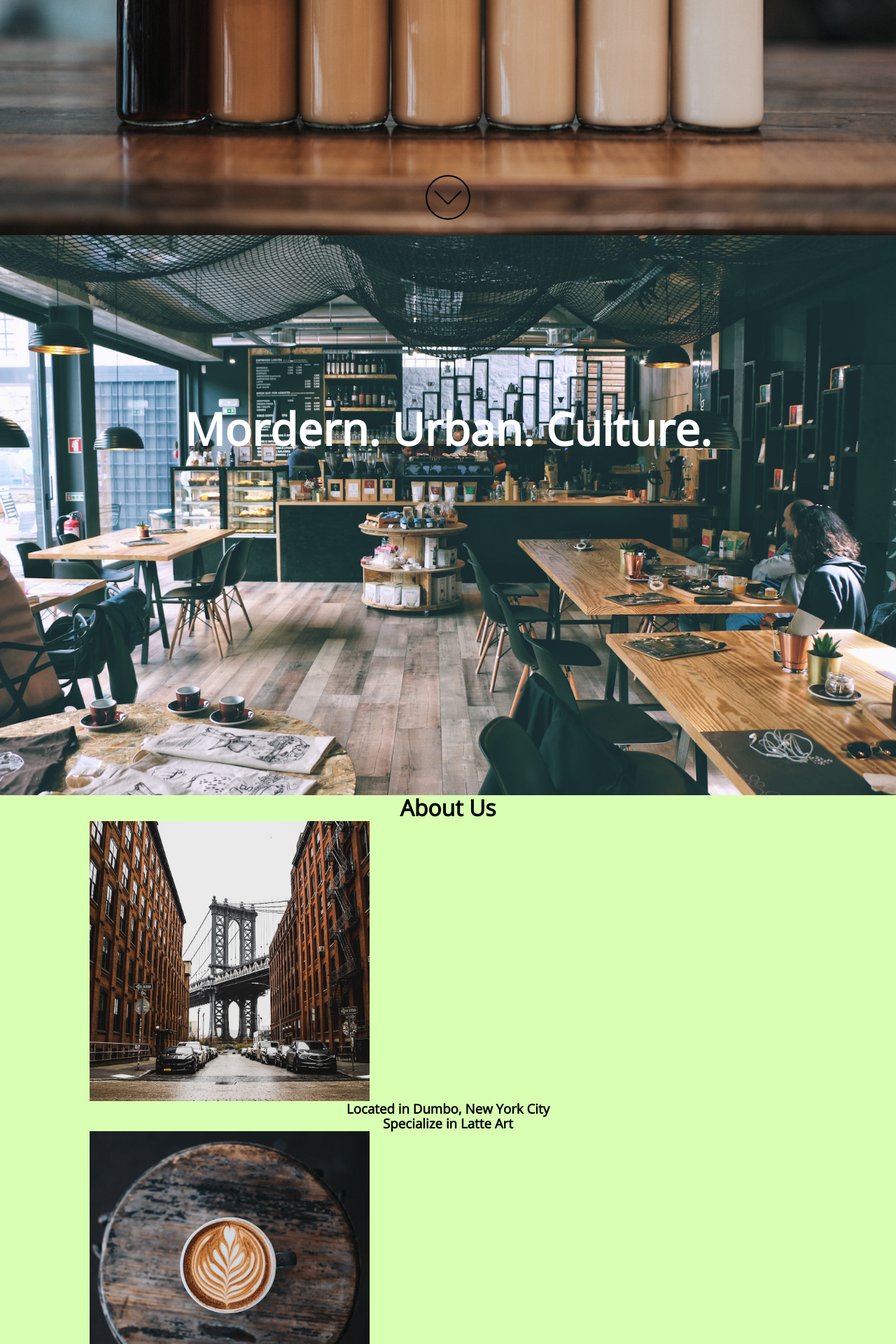
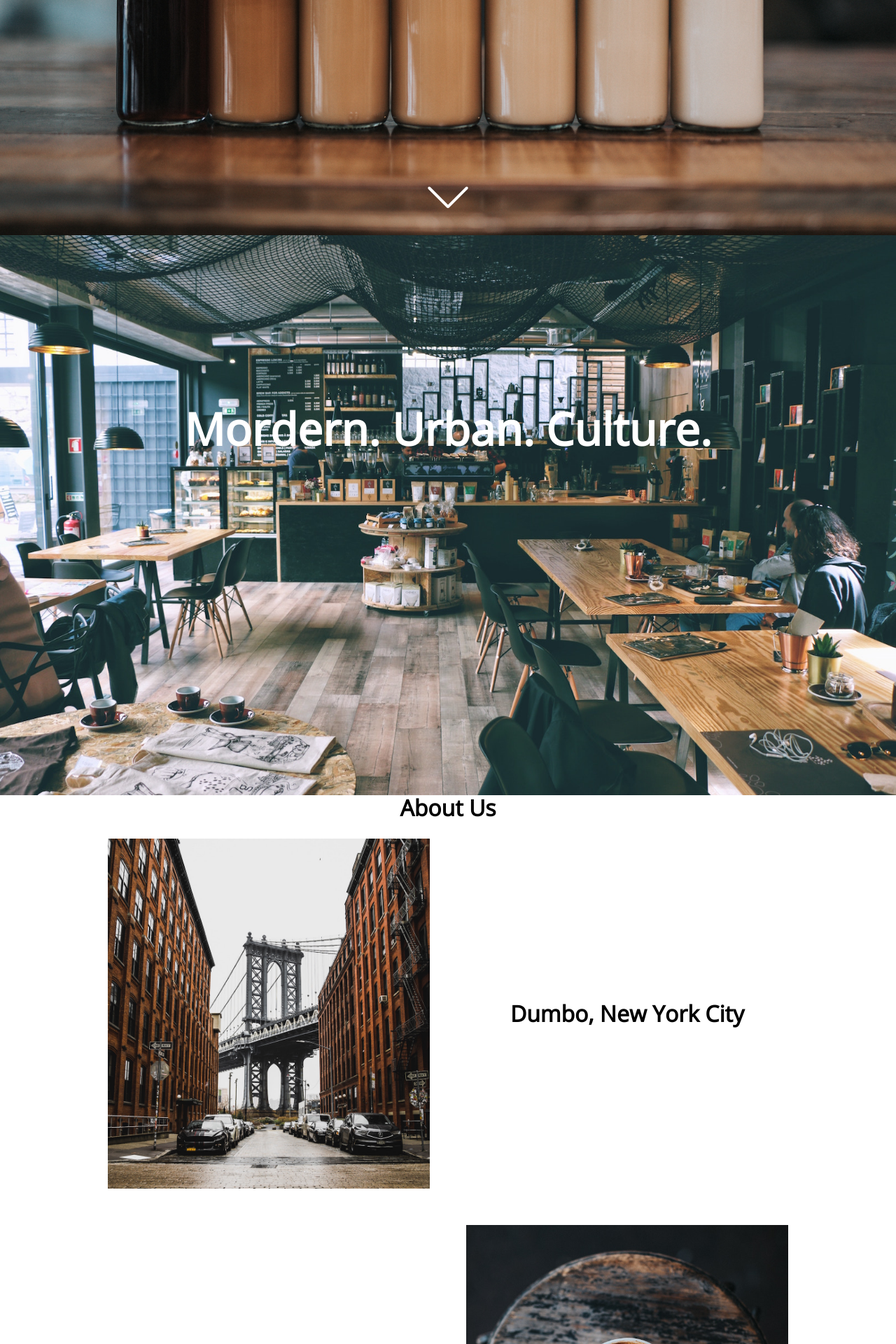
Before and after one commit to Daniel1995db/Coffee-Shop, a PHP site: page / in a window 1280 px wide. Shown: the part 464-2384 px from the top of the page at 70% size. Run offline with PHP 8.4, Linux system fonts and the light colour scheme.

Commit message:
about and see more

```diff
--- a/index.html
+++ b/index.html
@@ -14,7 +14,7 @@
 	<div class="LandingSection">
 		<h1 class="LandingSectionDescription">The Coffee Shop</h1>
 		<div class="SeeMore">
-			<img src="./Images/SeeMoreIcon.png">
+			<img src="./Images/SeeMore.png">
 		</div>
 	</div>
 
@@ -28,19 +28,14 @@
 	<div class="AboutSection">
 		<h1>About Us</h1>
 		<div id="Container">
-			<div id="ContainerSub">
-				<p class="DumboImage"></p>
-			</div>
-			<div id="ContainerSub2">
-				<h3 class="AboutDescription">Located in Dumbo, New York City</h3>
-			</div>
-			<div id="ContainerSub">
-				<h3 class="AboutDescription">Specialize in Latte Art</h3>
-			</div>
-			<div id="ContainerSub2">
-				<p class="AboutImage"></p>
-			</div>
+			<p class="DumboImage"></p>
+			<h1 class="AboutDescription">Dumbo, New York City</h1>
+		<!-- </div>
 
+
+		<div id="Container"> -->
+			<h1 class="AboutDescriptionFloat">Specialize in Latte Art</h1>
+			<p class="AboutImage"></p>
 		</div>
 	</div>
 
--- a/stylesheets/style.css
+++ b/stylesheets/style.css
@@ -15,8 +15,6 @@
 }
 .AboutSection{
 	font-family: 'Open Sans', sans-serif;
-	height: 100vh;
-	background-color: #d9ffb3;
 	text-align: center;
 }
 .SeasonalsSection{
@@ -66,25 +64,37 @@
 
 /*ABOUT SECTION ========================== */
 
-.AboutDescription{
-	width: 80%;
-	margin: auto;
-	/*font-size: 3em;*/
-
-}
 .AboutImage{
 	background-image: url('../Images/LatteArt.jpg');
 	background-size: cover;
 	background-position: center;
-	width: 400px;
-	height: 400px;
+	width: 45%;
+	height: 500px;
+	margin: 2.5%;
+	display: inline-block;
 }
 .DumboImage{
 	background-image: url('../Images/Dumbo.jpg');
 	background-size: cover;
 	background-position: center;
-	width: 400px;
-	height: 400px;
+	width: 45%;
+	height: 500px;
+	margin: 2.5%;
+	float: left;
+}
+.AboutDescription{
+	display: inline-block;
+	width: 45%;
+	line-height: 500px;
+	padding: 2.5%;
+	vertical-align: center;
+}
+.AboutDescriptionFloat{
+	float: left;
+	width: 45%;
+	line-height: 500px;
+	padding: 2.5%;
+	vertical-align: center;
 }
 
 
@@ -101,4 +111,21 @@
 
 
 
+
+
+
+
+
+
+/*SEASONALS SECTION ====================== */
+
+
+
+
+
+
+
+
+
+
 /*CONTACT SECTION ========================= */
```
Also changed, not shown: Images/SeeMore.png (added), Images/SeeMoreIcon.png (deleted), stylesheets/presets.css (line endings or trailing spaces), 2 other files.
